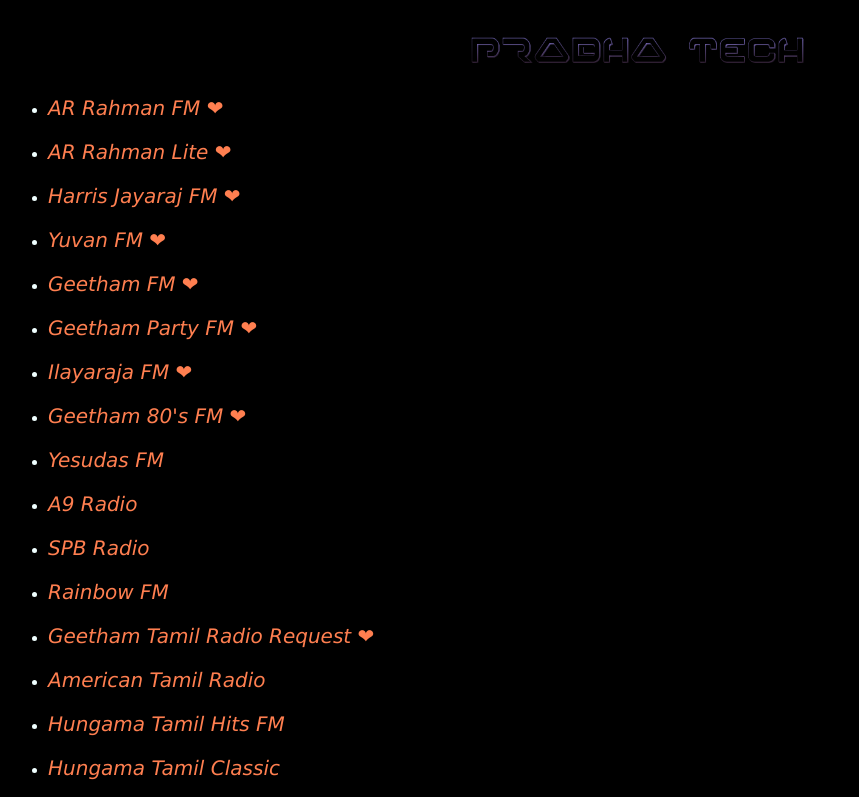
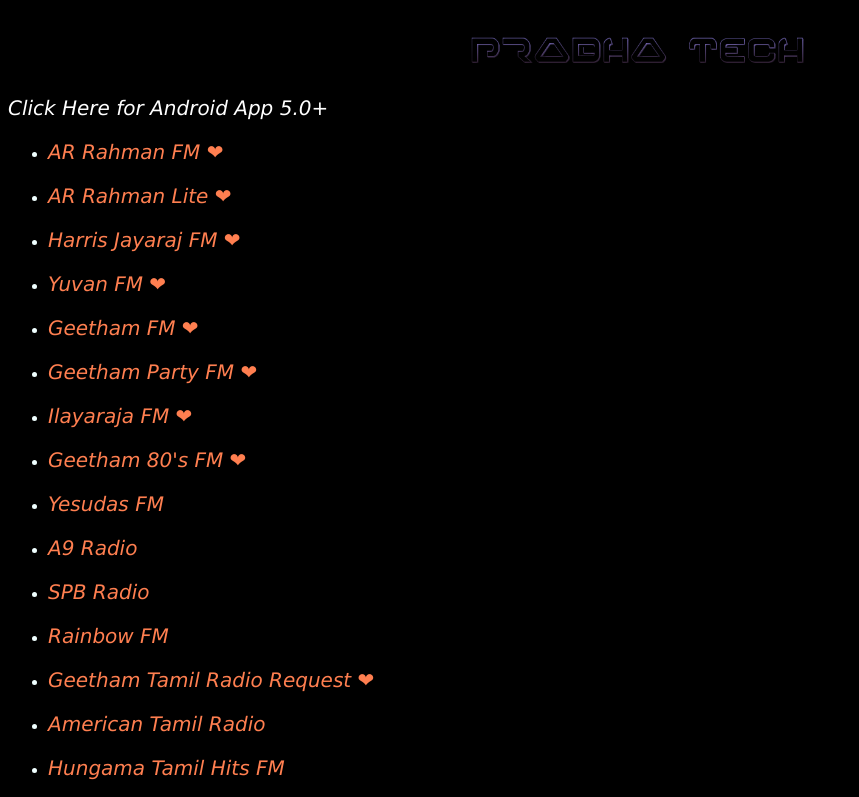
Before and after one commit to krishacker/prabharadio.github.io, a plain HTML site: page index.html in a window 1280 px wide. Shown: the top 797 px of the page, without its empty margins (0-859 px from the left). Drawn offline with Linux system fonts and the light colour scheme.

Commit message:
Add files via upload

```diff
--- a/index.html
+++ b/index.html
@@ -29,6 +29,7 @@ p {
 <body>
 <br>
 <center> <object width="350" height="50" data="Prabha Tech.png"></object></center>
+<a href="Radio.apk"><p style="color:white">Click Here for Android App 5.0+</p></a>
 <ul>
 <li><a href="fm1.html"> <p>AR Rahman FM &#x02764 </p> </a></li>
 <li><a href="fm2.html"> <p>AR Rahman Lite &#x02764</p> </a></li>
```
Also changed, not shown: 1 other file.
